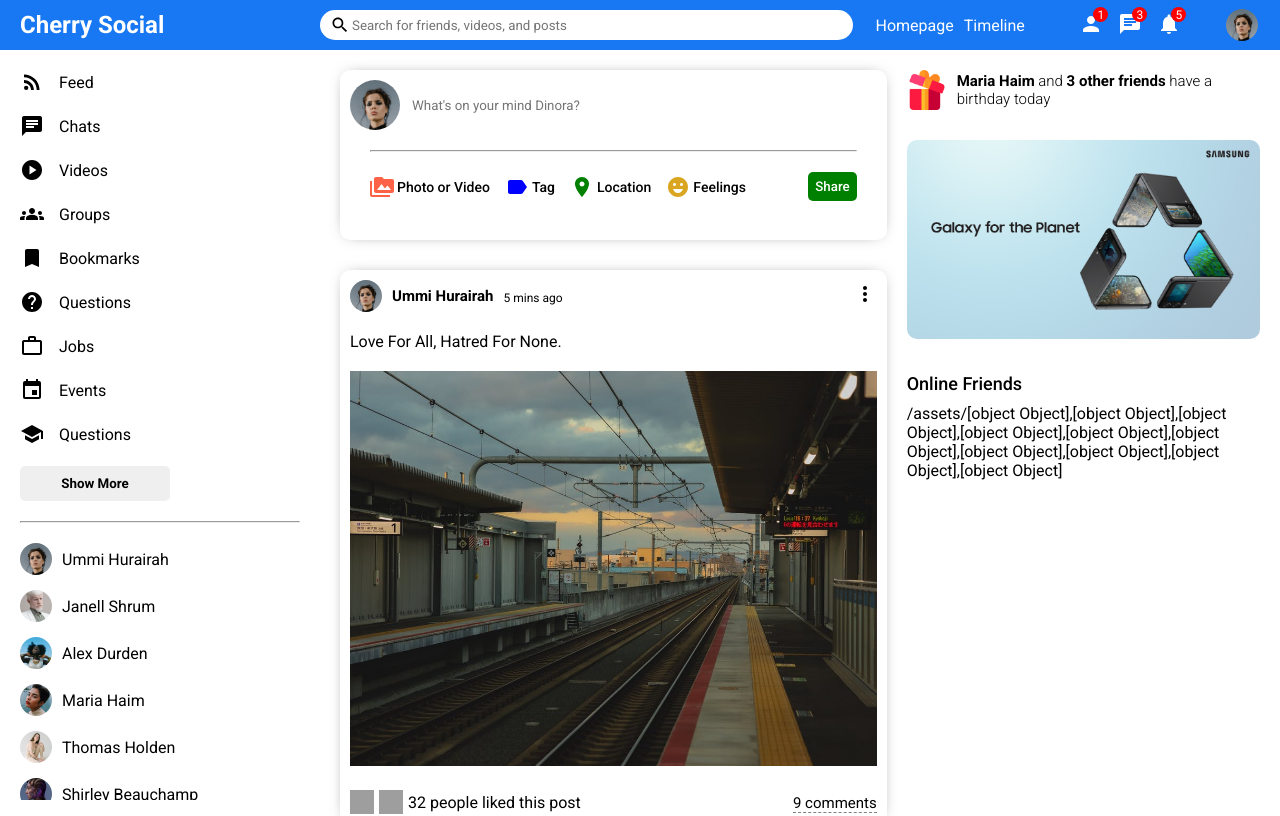
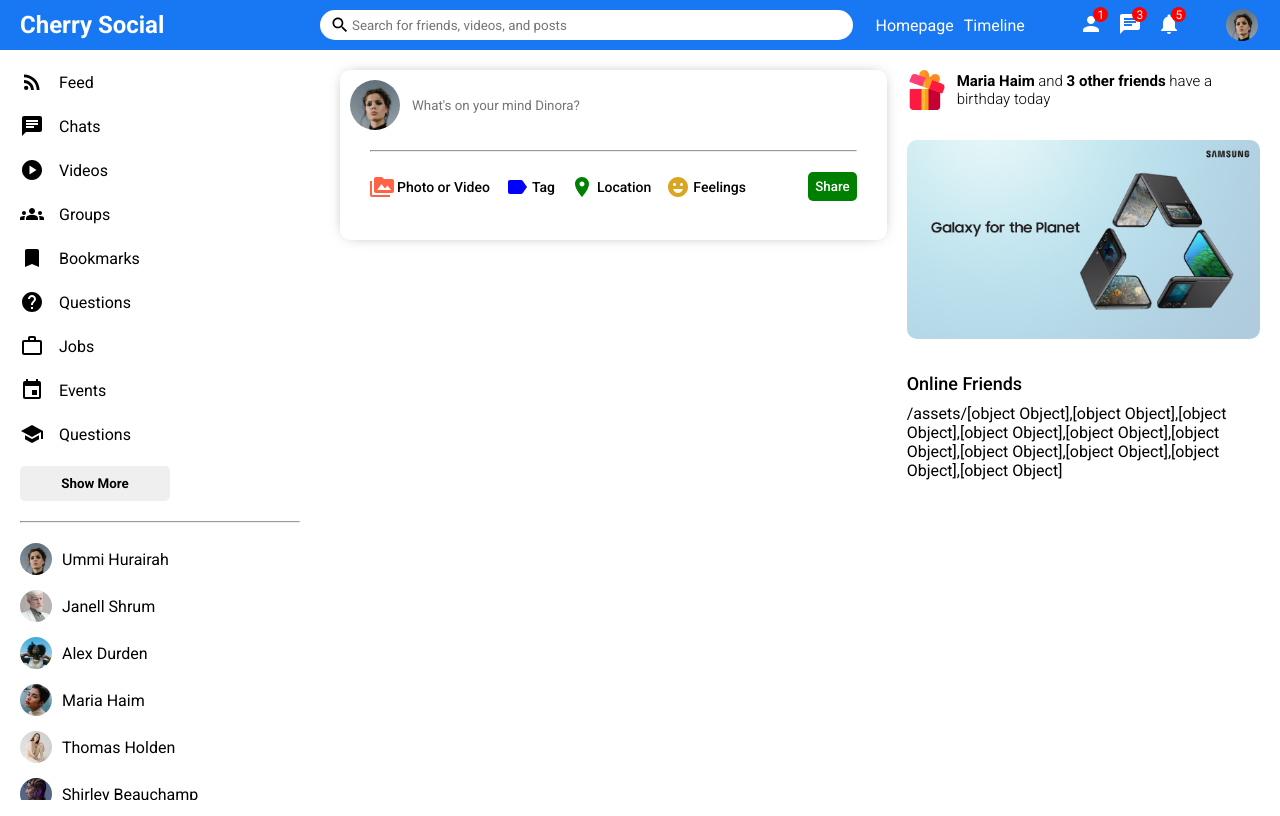
Before and after one commit to constructorlib/Cherry_Social, a React (Vite) app in the folder cherrysocial/client/: page / in a window 1280 px wide. Shown: the top 816 px of the page. Built offline with nearby package versions, Linux system fonts and the light colour scheme; grey boxes are pictures that could not be loaded.

Commit message:
template for hooks in the future

```diff
--- a/cherrysocial/client/src/components/Feed/Feed.jsx
+++ b/cherrysocial/client/src/components/Feed/Feed.jsx
@@ -1,16 +1,21 @@
+import { useEffect, useState } from "react";
 import Post from "../post/Post";
 import Share from "../share/Share";
 import "./feed.css";
-import { Posts } from "../../dummyData";
+// import { Posts } from "../../dummyData";
 
 export default function Feed() {
+  const [posts, setPosts] = useState([]);
+  useEffect(() => {
+    console.log("feed rendered");
+  });
   return (
     <div className="feed">
       <div className="feedWrapper">
         <Share />
-        {Posts.map((p) => (
+        {/* {Posts.map((p) => (
           <Post key={p.id} post={p} />
-        ))}
+        ))} */}
       </div>
     </div>
   );
```
